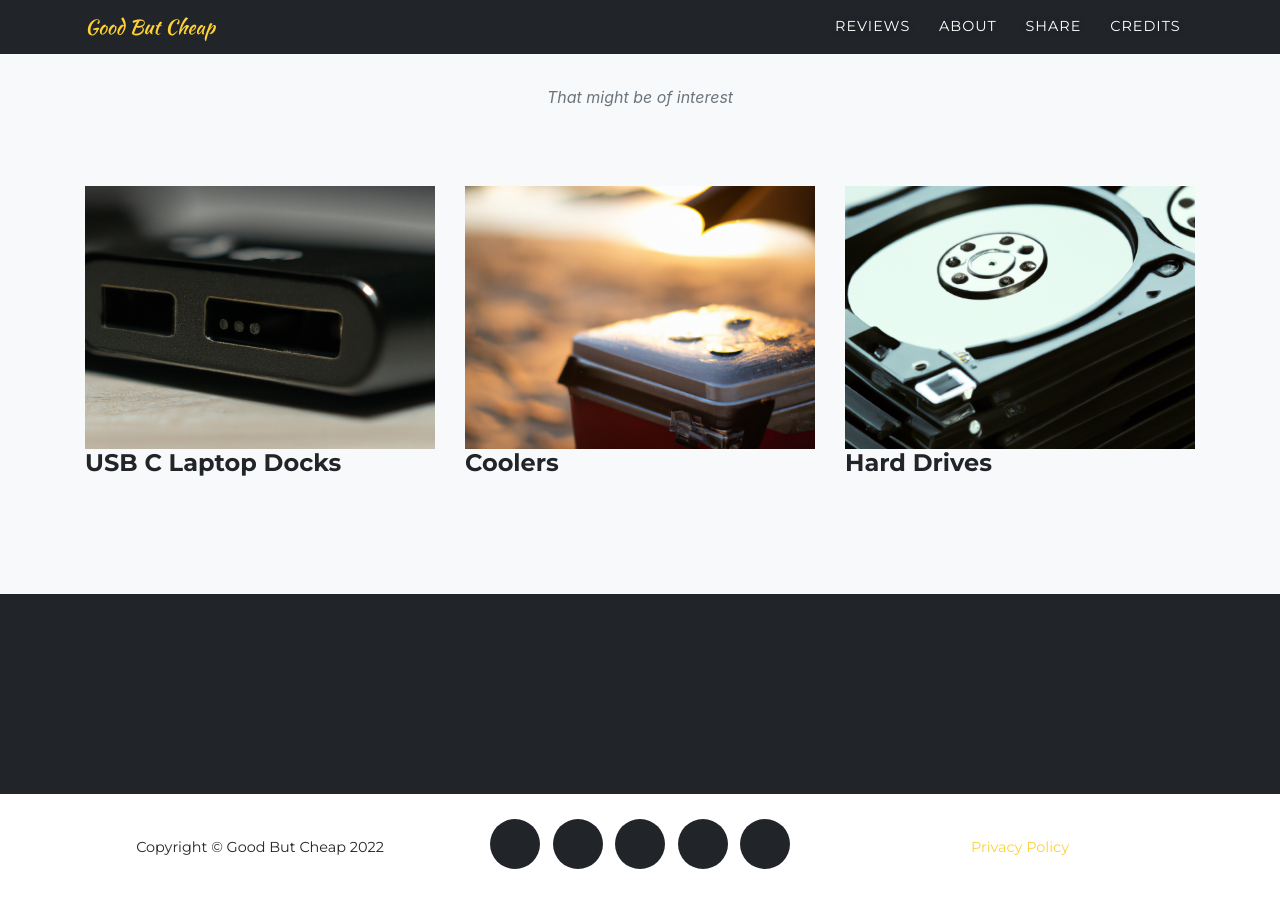
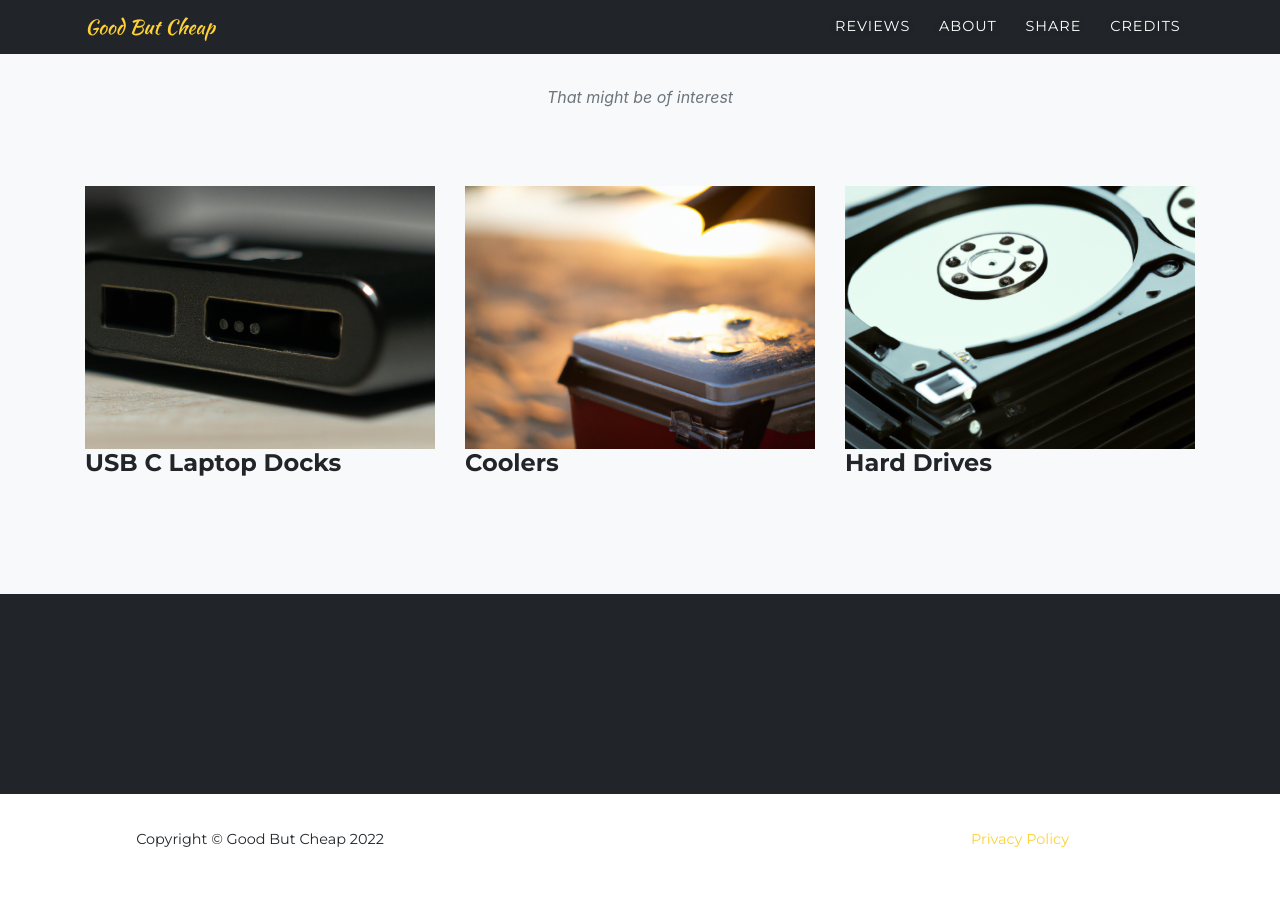
Before and after one commit to good-but-cheap/website, a Jekyll site: the page built from credits.md, in a window 1280 px wide and 900 px high, scrolled down 1226 px. Built offline with Jekyll 4.4.1, drawn with Linux system fonts in a browser that asks for light colours; nearby versions of some CDN libraries; some web fonts are replaced; library files that are not in the unit come from our copies.

Commit message:
remove icons

```diff
--- a/_includes/pageheader.html
+++ b/_includes/pageheader.html
@@ -241,7 +241,7 @@
       <div class="col-md-4">
         <ul class="list-inline social-buttons">
 
-          <li class="list-inline-item">
+          <!-- <li class="list-inline-item">
 
             <a href="https://en.wikipedia.org/wiki/Avocado">
               <i class="fa-regular fa-avocado"></i>
@@ -279,7 +279,7 @@
               <i class="fa-regular fa-pineapple"></i>
             </a>
 
-          </li>
+          </li> -->
 
         </ul>
       </div>
```
